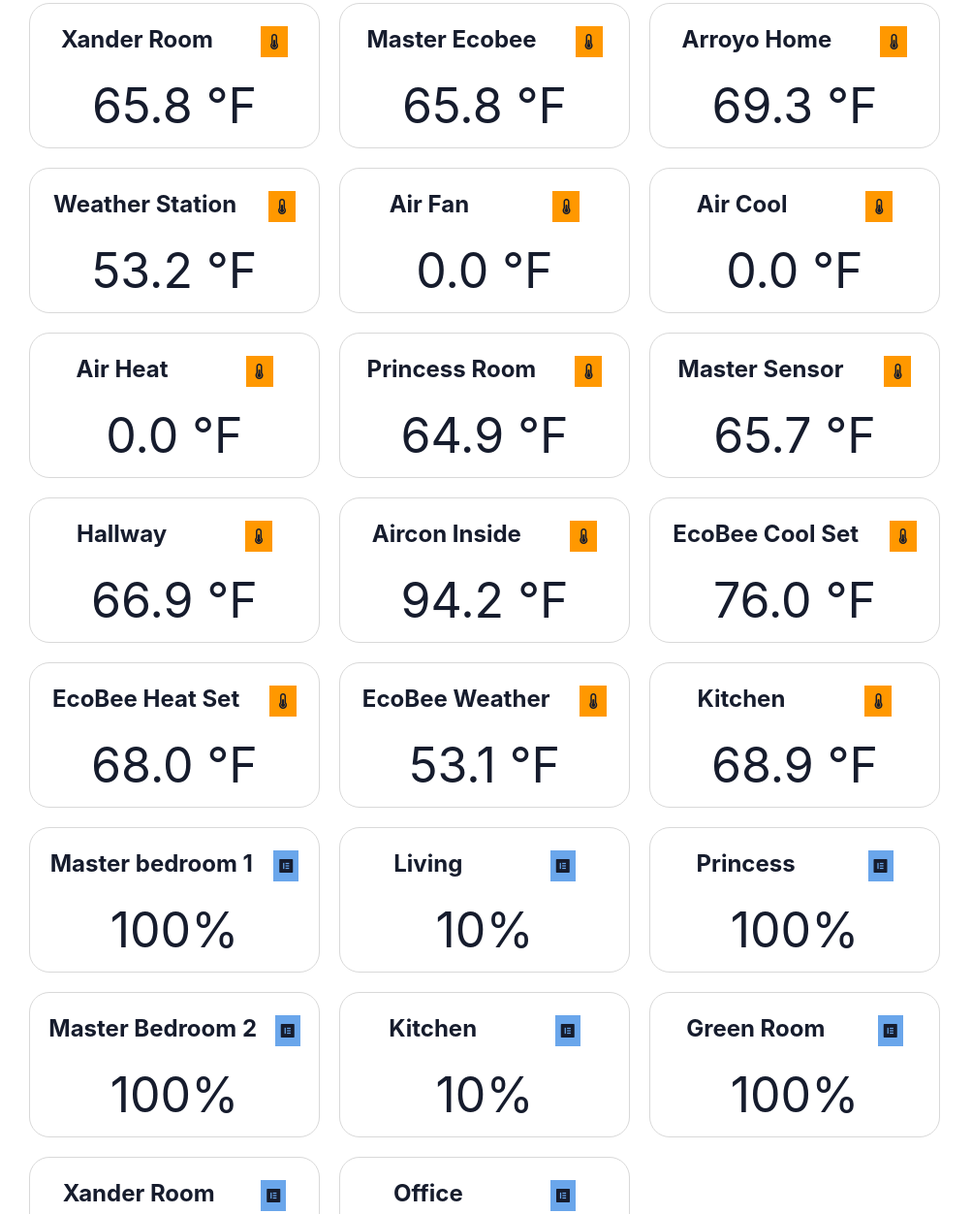
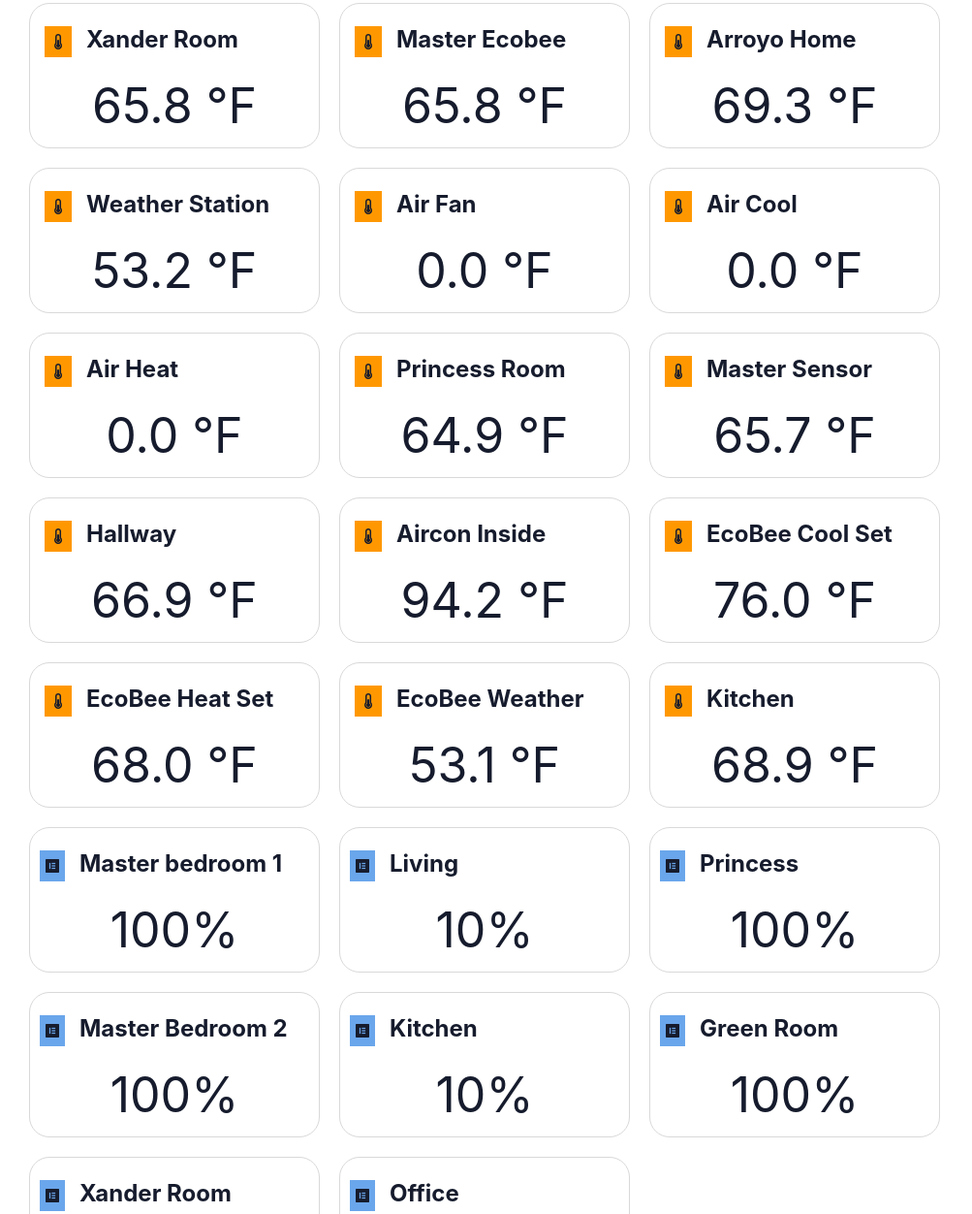
Before and after one commit to reynolga/Week_8_Project, a plain HTML site: page index.html in a window 1280 px wide. Shown: the part 923-2175 px from the top of the page at 97% size, without its empty margins (0-1003 px from the left). Drawn offline with Linux system fonts and the light colour scheme.

Commit message:
some cleaning up

```diff
--- a/css/page.css
+++ b/css/page.css
@@ -142,7 +142,7 @@ header .nav-logo i {
   flex-wrap: nowrap;
   flex-direction: row;
   align-items: center;
-  justify-content: space-around;
+  justify-content: flex-start;
   width: 100%;
   margin-top: 15px;
   padding: 0px 10px;
@@ -151,11 +151,12 @@ header .nav-logo i {
 .vent-icon-wrapper{
   background: #6aa6eb;
   padding: 4px 6px;
+  margin-right: 10px;
 }
 
-.vent-icon-wrapper{
-  background: #6aa6eb;
-  padding: 4px 6px;
+.thermometer-icon-wrapper,
+.vent-icon-wrapper {
+  margin-right: 15px;
 }
 
 .thermometer-icon-wrapper {
--- a/js/main.js
+++ b/js/main.js
@@ -7,12 +7,12 @@ const appendToCardList = (htmlString) => {
 
 const createThermoCard = (thermoCard) => {
   // <!-- Thermometer Card -->
-  const newThermoDevice = `<div data-item="${thermoCard.deviceLocation}" class="device-card">
+  const newThermoDevice = `<div data-item="${thermoCard.deviceLocation}" data-deviceType="thermometer" class="device-card">
     <div class="device-card-header">
-      <h2>${thermoCard.deviceLocation}</h2>
       <div class="thermometer-icon-wrapper">
         <i class="fas fa-thermometer-half"></i>
       </div>
+      <h2>${thermoCard.deviceLocation}</h2>
     </div>
     <p>${thermoCard.currentTemp.toFixed(1)} &#8457</p>
   </div>`
@@ -22,12 +22,12 @@ const createThermoCard = (thermoCard) => {
 
 const createVentCard = (ventCard) => {
 //<!-- Vent Card -->
-  const newVent = `<div data-item="${ventCard.controlName}" class="device-card">
+  const newVent = `<div data-item="${ventCard.controlName}" data-deviceType="vent" class="device-card">
     <div class="device-card-header">
-      <h2>${ventCard.controlName}</h2>
       <div class="vent-icon-wrapper">
         <i class="fab fa-elementor"></i>
       </div>
+      <h2>${ventCard.controlName}</h2>
     </div>
     <p>${ventCard.currentSetPosition}%</p>
   </div>`;
@@ -38,13 +38,12 @@ const createVentCard = (ventCard) => {
 const servoDevices = getRemoteServoDevices();
 const tempDevices = getRemoteTemperatureDevices();
 
-
 tempDevices.forEach((thermoDevice) => createThermoCard(thermoDevice));
 servoDevices.forEach((servoDevice) => createVentCard(servoDevice));
 
 const searchBox = document.getElementById("search");
 
- searchBox.addEventListener('keyup', (e) => {
+searchBox.addEventListener('keyup', (e) => {
   const searchInput = e.target.value.toLowerCase().trim();
 
   const cards = document.getElementsByClassName("device-card");
```
